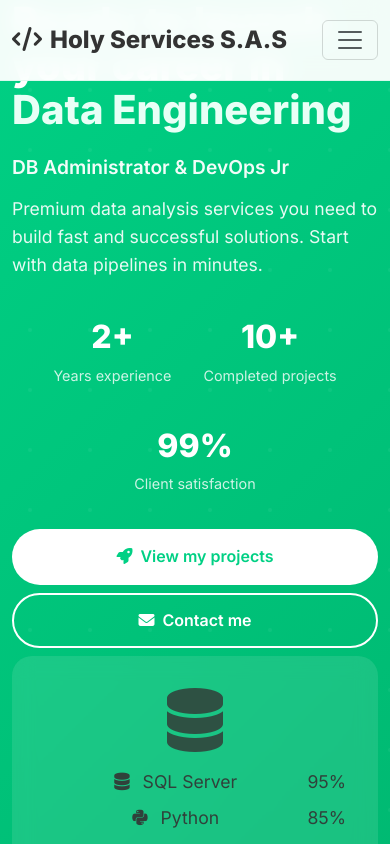
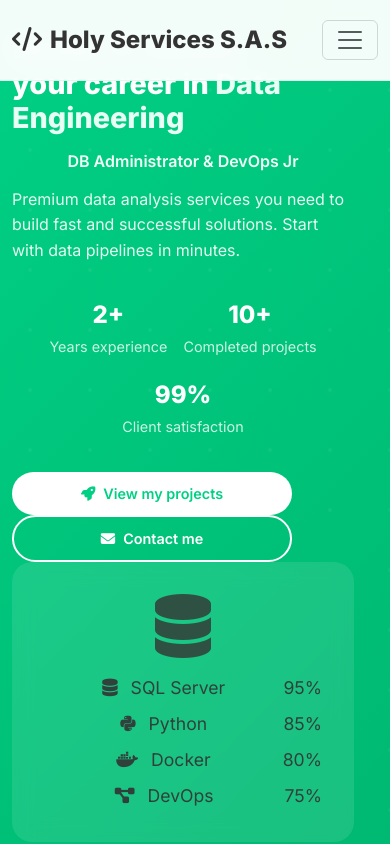
Before and after one commit to EngineerDeiv/web_portfolio, a React (Vite) app: page / in a window 390 px wide. Shown: the top 844 px of the page. Built offline with nearby package versions, Linux system fonts and the light colour scheme.

Commit message:
Make site responsive and change default theme to light mode

```diff
--- a/src/views/componets/contexts/ThemeContext.jsx
+++ b/src/views/componets/contexts/ThemeContext.jsx
@@ -8,8 +8,8 @@ export const ThemeProvider = ({ children }) => {
     if (saved) {
       return saved === 'dark'
     }
-    // Si no hay preferencia, usar la preferencia del sistema
-    return window.matchMedia('(prefers-color-scheme: dark)').matches
+    // Por defecto usar modo día (light)
+    return false
   })
 
   useEffect(() => {
--- a/src/views/componets/styles/portfolio.css
+++ b/src/views/componets/styles/portfolio.css
@@ -436,23 +436,198 @@ body {
 
 /* Responsive Design */
 @media (max-width: 768px) {
+  /* Navigation responsive */
+  .navbar-nav {
+    text-align: center;
+    padding: 1rem 0;
+  }
+
+  .navbar-nav .nav-item {
+    margin: 0.5rem 0;
+  }
+
+  .controls-wrapper {
+    justify-content: center;
+    flex-wrap: wrap;
+    margin: 1rem 0;
+  }
+
+  /* Hero section responsive */
   .hero-title {
-    font-size: 2.5rem;
+    font-size: 2.2rem !important;
+    line-height: 1.2;
+    margin-bottom: 1rem;
   }
 
   .hero-subtitle {
-    font-size: 1.2rem;
+    font-size: 1.1rem !important;
+    margin-bottom: 1rem;
+  }
+
+  .hero-description {
+    font-size: 1rem;
+    line-height: 1.6;
+    margin-bottom: 2rem;
   }
 
   .hero-stats {
     justify-content: center;
+    flex-wrap: wrap;
+    gap: 1rem;
+  }
+
+  .stat-item {
+    min-width: 100px;
+    text-align: center;
+  }
+
+  .stat-number {
+    font-size: 1.8rem !important;
+  }
+
+  /* Buttons responsive */
+  .hero-buttons {
+    flex-direction: column;
+    gap: 1rem;
+    align-items: center;
   }
 
   .btn-primary-custom,
   .btn-secondary-custom {
-    display: block;
+    width: 100%;
+    max-width: 280px;
+    padding: 12px 24px;
+    font-size: 1rem;
     text-align: center;
-    margin: 0.5rem 0;
+    margin: 0;
+  }
+
+  /* About section responsive */
+  .about-grid {
+    grid-template-columns: 1fr !important;
+    gap: 2rem;
+  }
+
+  .skill-card {
+    margin-bottom: 1.5rem;
+  }
+
+  /* Projects section responsive */
+  .projects-grid {
+    grid-template-columns: 1fr !important;
+    gap: 1.5rem;
+  }
+
+  .project-card {
+    margin-bottom: 1rem;
+  }
+
+  /* Container padding for mobile */
+  .container {
+    padding-left: 1rem;
+    padding-right: 1rem;
+  }
+
+  /* Section spacing */
+  section {
+    padding: 3rem 0 !important;
+  }
+
+  /* Typography adjustments */
+  h2 {
+    font-size: 2rem !important;
+    text-align: center;
+    margin-bottom: 1rem;
+  }
+
+  h3 {
+    font-size: 1.3rem !important;
+  }
+
+  /* Card adjustments */
+  .card {
+    margin-bottom: 1rem;
+  }
+
+  /* Footer responsive */
+  .footer-content {
+    text-align: center;
+  }
+}
+
+/* Extra small devices (phones, 480px and down) */
+@media (max-width: 480px) {
+  .hero-title {
+    font-size: 1.8rem !important;
+  }
+
+  .hero-subtitle {
+    font-size: 1rem !important;
+  }
+
+  .stat-number {
+    font-size: 1.5rem !important;
+  }
+
+  .btn-primary-custom,
+  .btn-secondary-custom {
+    font-size: 0.9rem;
+    padding: 10px 20px;
+  }
+
+  h2 {
+    font-size: 1.6rem !important;
+  }
+
+  .container {
+    padding-left: 0.75rem;
+    padding-right: 0.75rem;
+  }
+
+  section {
+    padding: 2rem 0 !important;
+  }
+}
+
+/* Medium devices (tablets, 768px to 991px) */
+@media (min-width: 769px) and (max-width: 991px) {
+  .hero-title {
+    font-size: 3rem !important;
+  }
+
+  .hero-subtitle {
+    font-size: 1.3rem !important;
+  }
+
+  .about-grid {
+    grid-template-columns: repeat(2, 1fr);
+    gap: 2rem;
+  }
+
+  .projects-grid {
+    grid-template-columns: repeat(2, 1fr);
+    gap: 2rem;
+  }
+}
+
+/* Ensure viewport meta tag behavior */
+@media (max-width: 768px) {
+  html {
+    font-size: 16px;
+  }
+
+  body {
+    overflow-x: hidden;
+  }
+
+  /* Fix for horizontal scroll issues */
+  * {
+    max-width: 100%;
+  }
+
+  img {
+    max-width: 100%;
+    height: auto;
   }
 }
 
```
